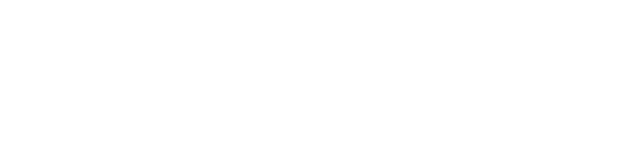
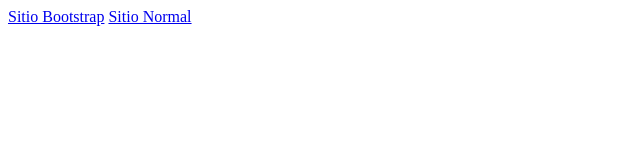
Before and after one commit to icaeth/modulo2final, a plain HTML site: page index.html in a window 1280 px wide. Shown: the whole page, without its empty margins (0-640 px from the left). Drawn offline with Linux system fonts and the light colour scheme.

Commit message:
Update index.html

```diff
--- a/index.html
+++ b/index.html
@@ -9,8 +9,8 @@
 
 <body>
 
-    <a href="./sitio_bootstrap/index.html"></a>
-    <a href="./sitio_normal/index.html"></a>
+    <a href="./sitio_bootstrap/index.html">Sitio Bootstrap</a>
+    <a href="./sitio_normal/index.html">Sitio Normal</a>
 
 </body>
 
```
